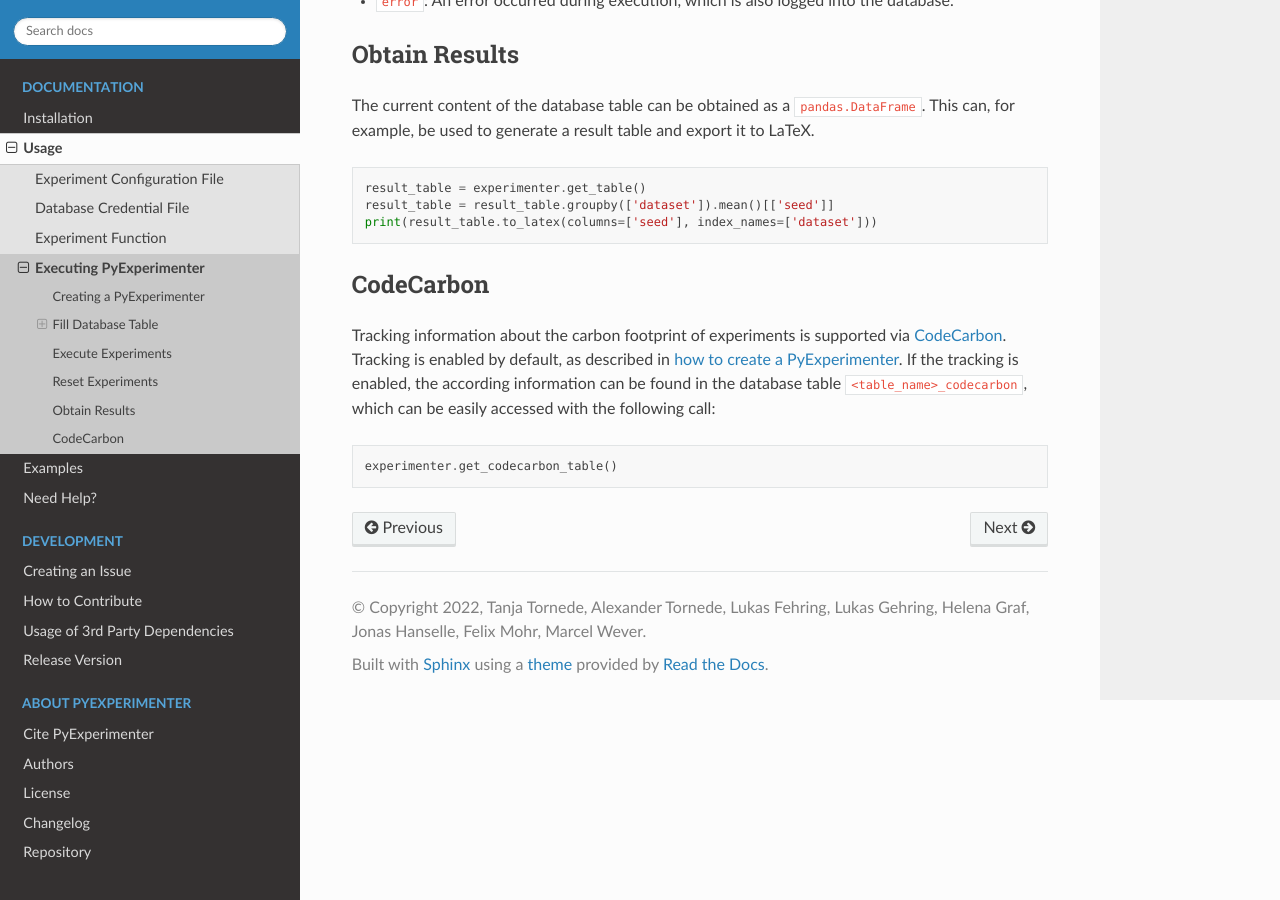
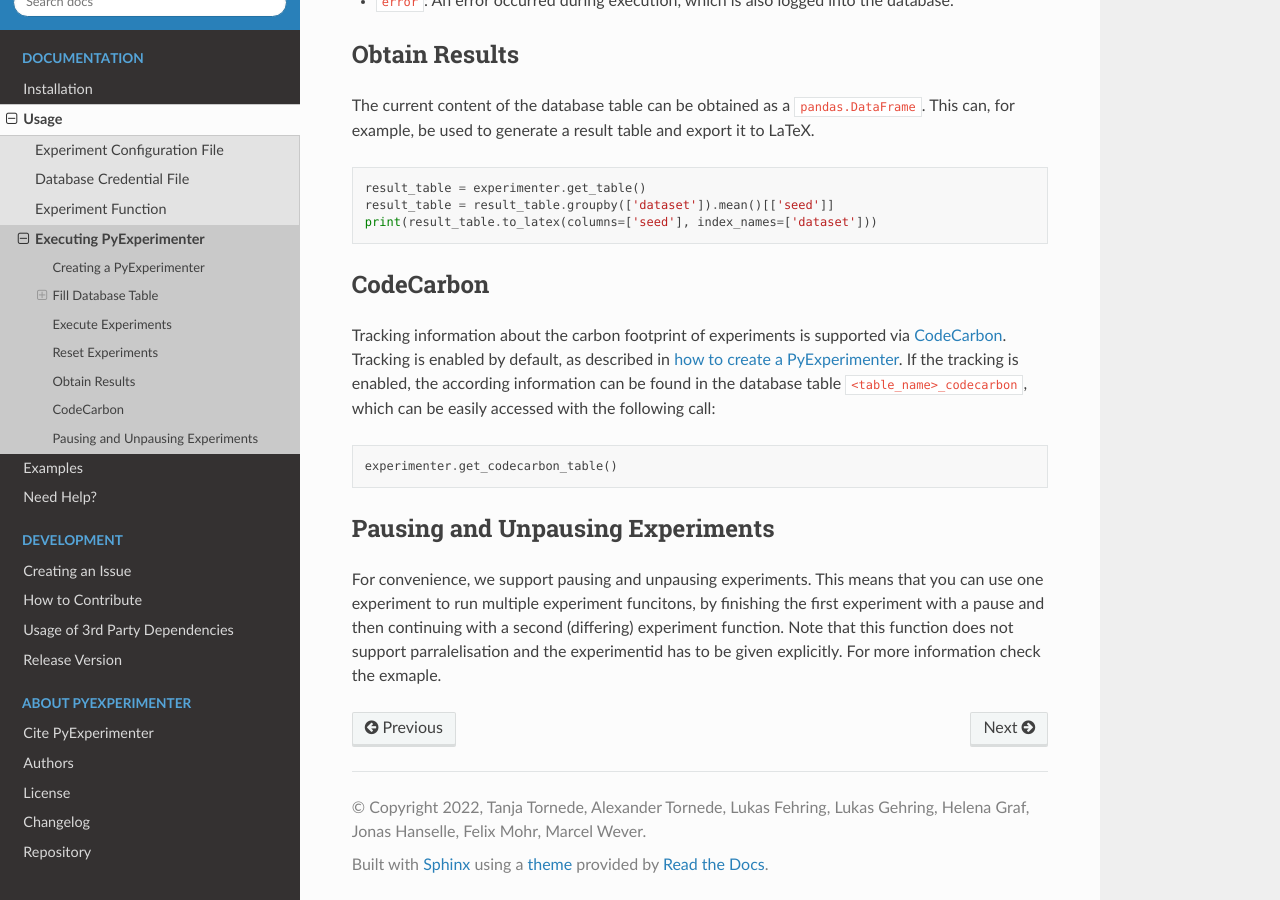
Before and after one commit to tornede/py_experimenter, a Sphinx documentation site: the page built from docs/source/usage/execution.rst, in a window 1280 px wide and 900 px high, scrolled down 2863 px. Built offline with Sphinx 7.4.7 and the Read the Docs theme 2.0.0, drawn with Linux system fonts in a browser that asks for light colours; pages that are not in the unit, such as notebooks, are missing from menus.

Commit message:
Adapt documentation

```diff
--- a/docs/source/examples/index.rst
+++ b/docs/source/examples/index.rst
@@ -10,3 +10,4 @@ Examples
    ./example_general_usage.ipynb
    ./example_conditional_grid.ipynb
    ./example_logtables.ipynb
+   ./example_pause_and_continue.ipynb
--- a/docs/source/usage/execution.rst
+++ b/docs/source/usage/execution.rst
@@ -154,3 +154,10 @@ Tracking information about the carbon footprint of experiments is supported via
 .. code-block::
 
     experimenter.get_codecarbon_table()
+
+---------------------------------
+Pausing and Unpausing Experiments
+---------------------------------
+
+For convenience, we support pausing and unpausing experiments. This means that you can use one experiment to run multiple experiment funcitons, by finishing the first experiment with a pause and then continuing with a second (differing) experiment function.
+Note that this function does not support parralelisation and the experimentid has to be given explicitly. For more information check the exmaple.
```
